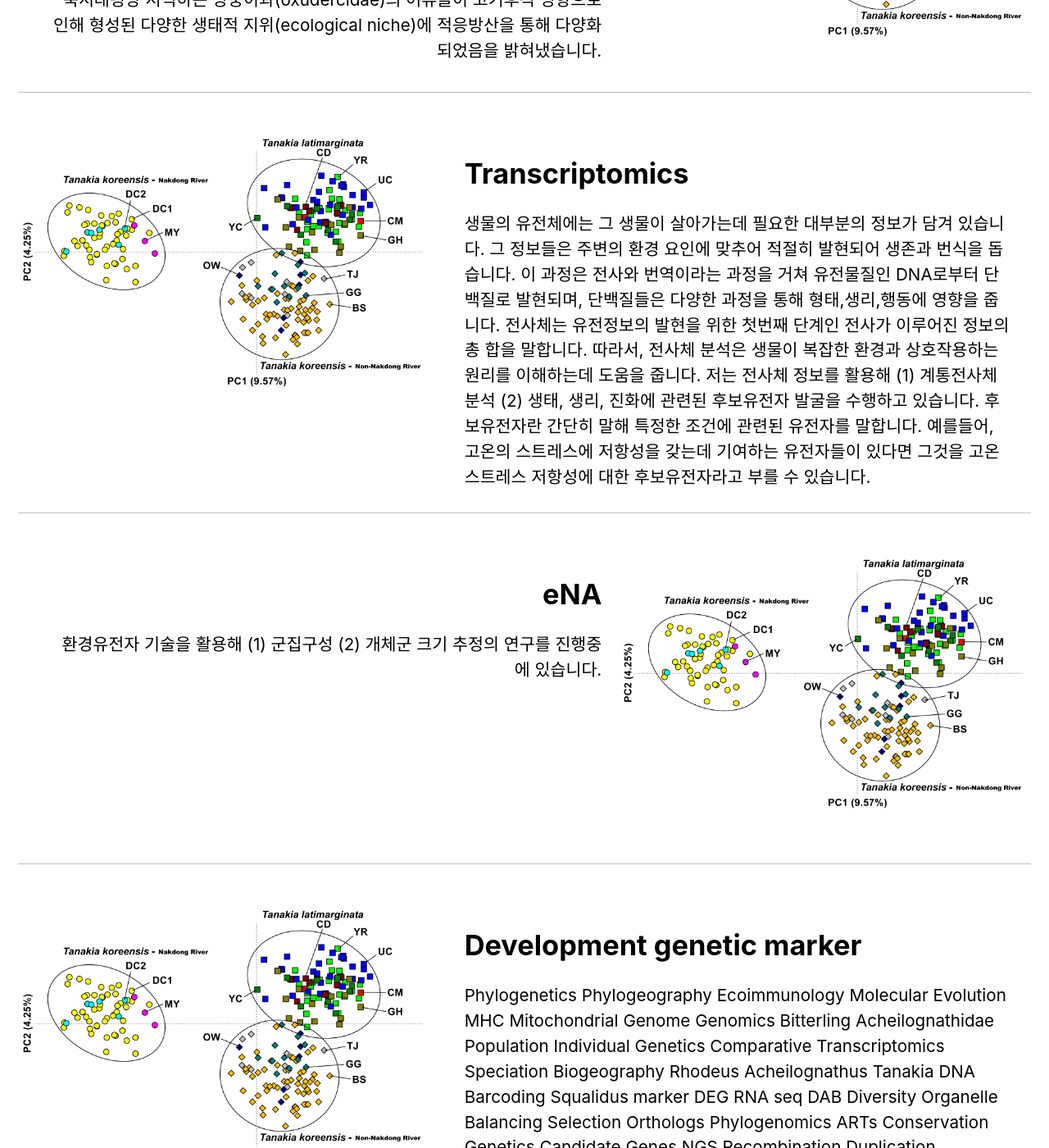
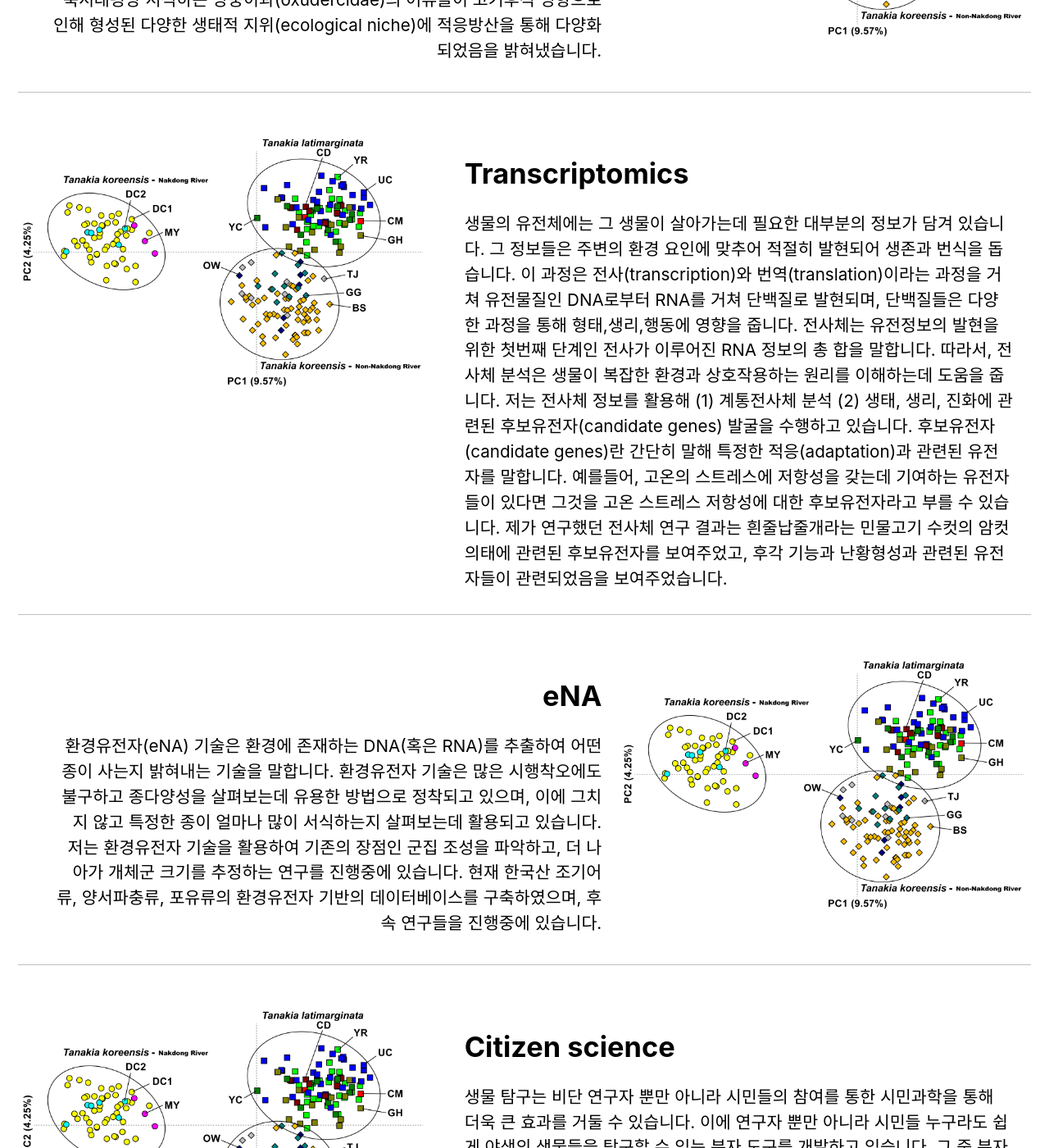
Before and after one commit to jhb5696/jhb5696.github.io, a Jekyll site: the page built from _pages/research.md, in a window 1280 px wide and 1400 px high, scrolled down 843 px. Shown: the whole window at 82% size. Built offline with Jekyll 4.4.1, drawn with Linux system fonts in a browser that asks for light colours; nearby versions of some CDN libraries; comment, search, counter and statistics services are not loaded; some of the changed text lies outside the part shown.

Commit message:
Update research.md

```diff
--- a/_pages/research.md
+++ b/_pages/research.md
@@ -13,15 +13,15 @@ feature_row2:
 feature_row3:
   - image_path: /assets/images/pca.png
     title: "Transcriptomics"
-    excerpt: '생물의 유전체에는 그 생물이 살아가는데 필요한 대부분의 정보가 담겨 있습니다. 그 정보들은 주변의 환경 요인에 맞추어 적절히 발현되어 생존과 번식을 돕습니다. 이 과정은 전사와 번역이라는 과정을 거쳐 유전물질인 DNA로부터 단백질로 발현되며, 단백질들은 다양한 과정을 통해 형태,생리,행동에 영향을 줍니다. 전사체는 유전정보의 발현을 위한 첫번째 단계인 전사가 이루어진 정보의 총 합을 말합니다. 따라서, 전사체 분석은 생물이 복잡한 환경과 상호작용하는 원리를 이해하는데 도움을 줍니다. 저는 전사체 정보를 활용해 (1) 계통전사체 분석 (2) 생태, 생리, 진화에 관련된 후보유전자 발굴을 수행하고 있습니다. 후보유전자란 간단히 말해 특정한 조건에 관련된 유전자를 말합니다. 예를들어, 고온의 스트레스에 저항성을 갖는데 기여하는 유전자들이 있다면 그것을 고온 스트레스 저항성에 대한 후보유전자라고 부를 수 있습니다.'
+    excerpt: '생물의 유전체에는 그 생물이 살아가는데 필요한 대부분의 정보가 담겨 있습니다. 그 정보들은 주변의 환경 요인에 맞추어 적절히 발현되어 생존과 번식을 돕습니다. 이 과정은 전사(transcription)와 번역(translation)이라는 과정을 거쳐 유전물질인 DNA로부터 RNA를 거쳐 단백질로 발현되며, 단백질들은 다양한 과정을 통해 형태,생리,행동에 영향을 줍니다. 전사체는 유전정보의 발현을 위한 첫번째 단계인 전사가 이루어진 RNA 정보의 총 합을 말합니다. 따라서, 전사체 분석은 생물이 복잡한 환경과 상호작용하는 원리를 이해하는데 도움을 줍니다. 저는 전사체 정보를 활용해 (1) 계통전사체 분석 (2) 생태, 생리, 진화에 관련된 후보유전자(candidate genes) 발굴을 수행하고 있습니다. 후보유전자(candidate genes)란 간단히 말해 특정한 적응(adaptation)과 관련된 유전자를 말합니다. 예를들어, 고온의 스트레스에 저항성을 갖는데 기여하는 유전자들이 있다면 그것을 고온 스트레스 저항성에 대한 후보유전자라고 부를 수 있습니다. 제가 연구했던 전사체 연구 결과는 흰줄납줄개라는 민물고기 수컷의 암컷 의태에 관련된 후보유전자를 보여주었고, 후각 기능과 난황형성과 관련된 유전자들이 관련되었음을 보여주었습니다.'
 feature_row4:
   - image_path: /assets/images/pca.png
     title: "eNA"
-    excerpt: '환경유전자 기술을 활용해 (1) 군집구성 (2) 개체군 크기 추정의 연구를 진행중에 있습니다.'
+    excerpt: '환경유전자(eNA) 기술은 환경에 존재하는 DNA(혹은 RNA)를 추출하여 어떤 종이 사는지 밝혀내는 기술을 말합니다. 환경유전자 기술은 많은 시행착오에도 불구하고 종다양성을 살펴보는데 유용한 방법으로 정착되고 있으며, 이에 그치지 않고 특정한 종이 얼마나 많이 서식하는지 살펴보는데 활용되고 있습니다. 저는 환경유전자 기술을 활용하여 기존의 장점인 군집 조성을 파악하고, 더 나아가 개체군 크기를 추정하는 연구를 진행중에 있습니다. 현재 한국산 조기어류, 양서파충류, 포유류의 환경유전자 기반의 데이터베이스를 구축하였으며, 후속 연구들을 진행중에 있습니다.'
 feature_row5:
   - image_path: /assets/images/pca.png
-    title: "Development genetic marker"
-    excerpt: 'Phylogenetics Phylogeography Ecoimmunology Molecular Evolution MHC Mitochondrial Genome Genomics Bitterling Acheilognathidae Population Individual Genetics Comparative Transcriptomics Speciation Biogeography Rhodeus Acheilognathus Tanakia DNA Barcoding Squalidus marker DEG RNA seq DAB Diversity Organelle Balancing Selection Orthologs Phylogenomics ARTs Conservation Genetics Candidate Genes NGS Recombination Duplication Dispersal Vicariance Bioinformatics Ecology Genetic Diversity Freshwater Fish Teleosts Alleles Bottleneck Founder Effect Genetic Drift Natural Selection Hybridization Interspecific Genetic Structure Genetic Admixture Secondary Contact Haplotype Microsatellites Heteroplasmy Pattern Purifying Selection Parasite mediated Selection'
+    title: "Citizen science"
+    excerpt: '생물 탐구는 비단 연구자 뿐만 아니라 시민들의 참여를 통한 시민과학을 통해 더욱 큰 효과를 거둘 수 있습니다. 이에 연구자 뿐만 아니라 시민들 누구라도 쉽게 야생의 생물들을 탐구할 수 있는 분자 도구를 개발하고 있습니다. 그 중 분자마커를 활용한 현장 종 유무 판별 기술은 연구의 양과 질 측면에서 큰 도움이 될 것입니다. 저는 기존에 있었던 기법의 한계인 시간, 비용, 인력 측면에서 개선된 기술력을 발전시키는 연구를 진행중에 있습니다.'
 ---
 
 {% include feature_row id="feature_row1" type="left" %}
```
